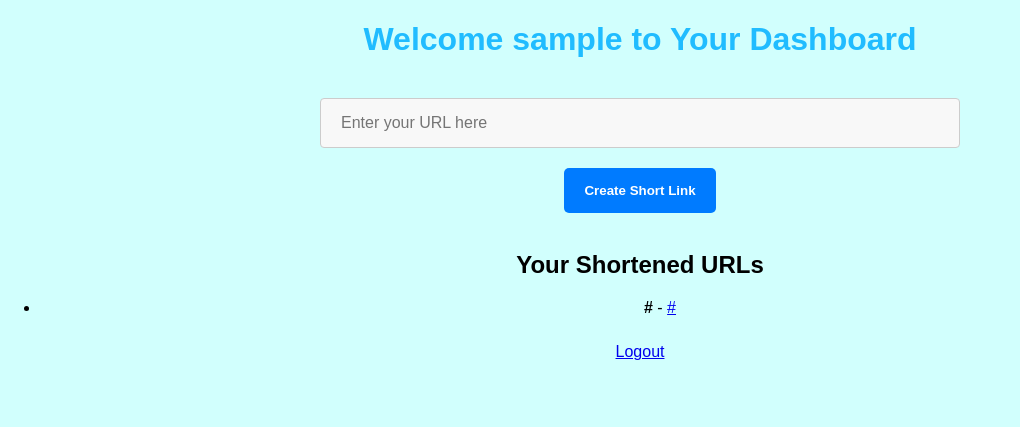
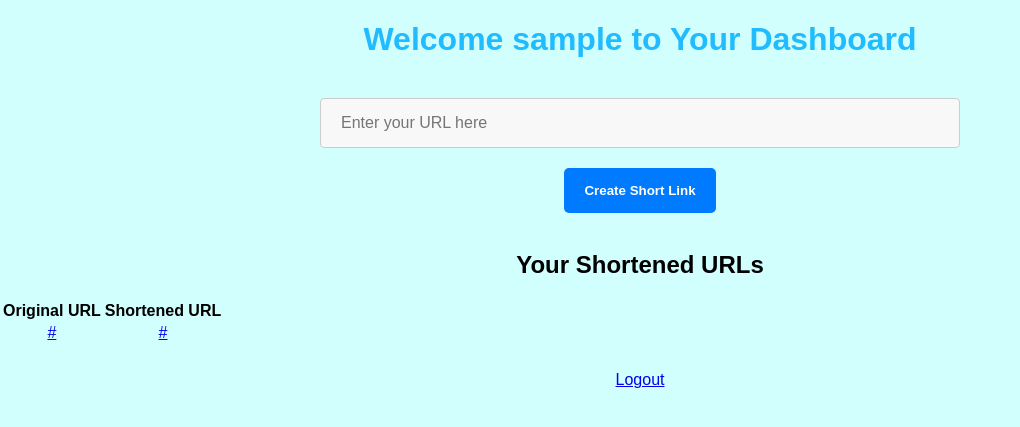
Before and after one commit to AparneshShukla/url-shortener, a Flask app: page /dashboard in a window 1280 px wide. Shown: the top 427 px of the page, without its empty margins (0-1020 px from the left). Run offline with Flask 3, Linux system fonts and the light colour scheme; the visitor is signed in with stand-in values (Sample User, id 1); tables that the repository leaves empty hold one stand-in row (values such as "Sample post").

Commit message:
Update dashboard.html

```diff
--- a/MyApp/templates/dashboard.html
+++ b/MyApp/templates/dashboard.html
@@ -8,7 +8,7 @@
     <link rel="stylesheet" type="text/css" href="{{ url_for('static', filename='dashboard.css') }}">
 </head>
 <body>
-        <h1>Welcome {{username}} to Your Dashboard</h1>
+    <h1>Welcome {{ username }} to Your Dashboard</h1>
     {% with messages = get_flashed_messages() %}
         {% if messages %}
             <ul>
@@ -18,7 +18,6 @@
             </ul>
         {% endif %}
     {% endwith %}
-
 
     <form action="{{ url_for('main.dashboard') }}" method="post">
         <input type="text" name="url" id="url" placeholder="Enter your URL here"><br>
@@ -31,24 +30,28 @@
         </p>
     {% endif %}
 
-
     <h2>Your Shortened URLs</h2>
     {% if shortened_urls %}
-            <ul>
+        <table>
+            <thead>
+                <tr>
+                    <th>Original URL</th>
+                    <th>Shortened URL</th>
+                </tr>
+            </thead>
+            <tbody>
                 {% for short_url, original_url in shortened_urls.items() %}
-                    <li>
-                        <strong>{{ original_url }}</strong> - <a href="{{ short_url }}" target="_blank">{{ short_url }}</a>
-                    </li>
+                    <tr>
+                        <td><a href="{{ original_url }}" target="_blank">{{ original_url }}</a></td>
+                        <td><a href="{{ short_url }}" target="_blank">{{ short_url }}</a></td>
+                    </tr>
                 {% endfor %}
-            </ul>
+            </tbody>
+        </table>
     {% else %}
         <p>No shortened URLs found.</p>
     {% endif %}
 
-
-
     <p><a href="{{ url_for('main.logout') }}">Logout</a></p>
-
-
 </body>
 </html>
```
Lines whose indentation alone changed are shown as unchanged.
